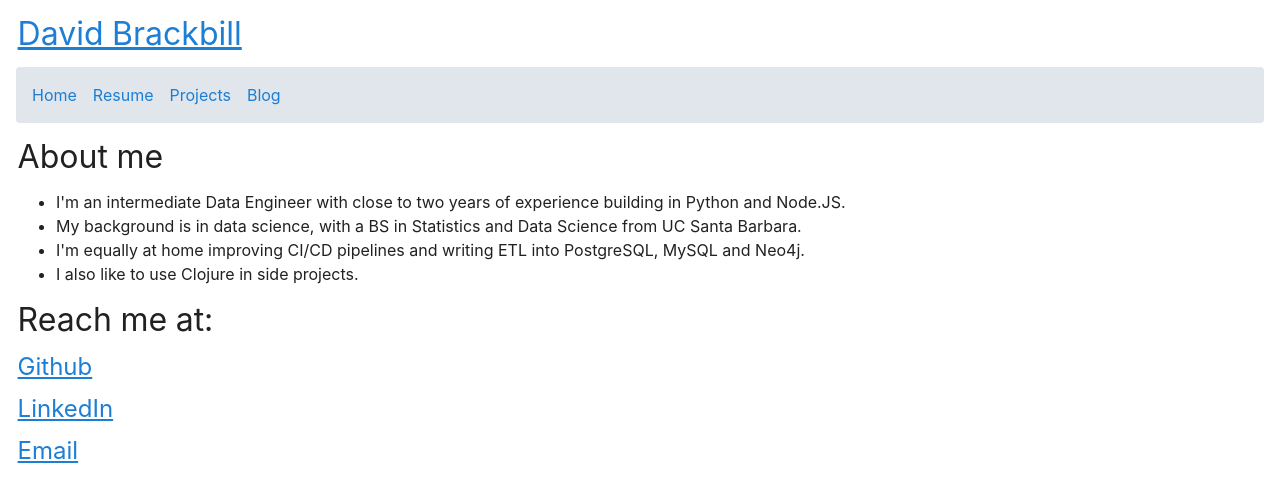
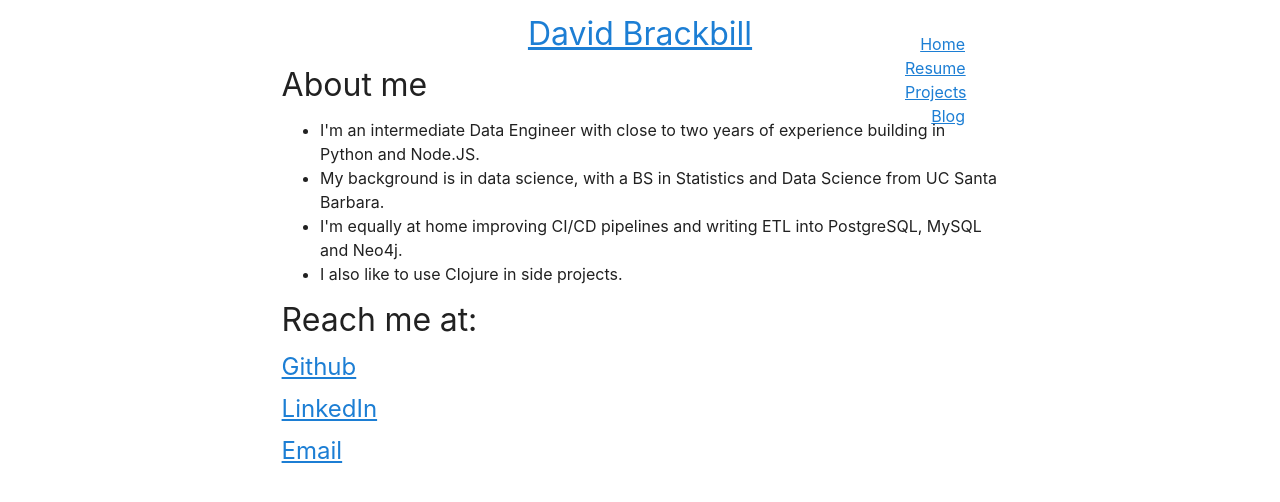
Before and after one commit to davidbrackbill/davidbrackbill.github.io, a SvelteKit app: page / in a window 1280 px wide. Shown: the top 502 px of the page. Built offline with nearby package versions, Linux system fonts and the light colour scheme.

Commit message:
Stack ToC (sloppy)

```diff
--- a/src/routes/+layout.svelte
+++ b/src/routes/+layout.svelte
@@ -2,16 +2,59 @@
     import { base } from '$app/paths';
 </script>
 
+<div id="wrap">
     <header>
         <h1>
             <a href="{base}/">David Brackbill</a>
         </h1>
-    <nav>
-        <a href="{base}/">Home</a>
-        <a href="{base}/resume">Resume</a>
-        <a href="{base}/projects">Projects</a>
-        <a href="{base}/blog">Blog</a>
-    </nav>
+        <ul class="header-links">
+            <li><a href="{base}/">Home</a></li>
+            <li><a href="{base}/resume">Resume</a></li>
+            <li><a href="{base}/projects">Projects</a></li>
+            <li><a href="{base}/blog">Blog</a></li>
+        </ul>
     </header>
 
     <slot />
+</div>
+
+<style>
+
+#wrap {
+    width: 70%;
+    max-width: 45em;
+    margin: 0 auto;
+    position: relative;
+    min-height: 100%;
+    /* border: 1px red solid; */
+    height: auto;
+}
+
+header {
+  display:bock;
+  width:fit-content;
+  margin:auto;
+}
+
+.header-links {
+    text-align: right;
+    display: inline-block;
+    position: absolute;
+    right: 0px;
+    top: 0px;
+    margin: 1em 35px;
+}
+
+ul {
+  justify-content: flex-end;
+  list-style-type: none;
+  margin: 0;
+  padding: 0;
+  width: 60px;
+}
+
+li a {
+  display: block;
+}
+
+</style>
```
Lines whose indentation alone changed are shown as unchanged.
